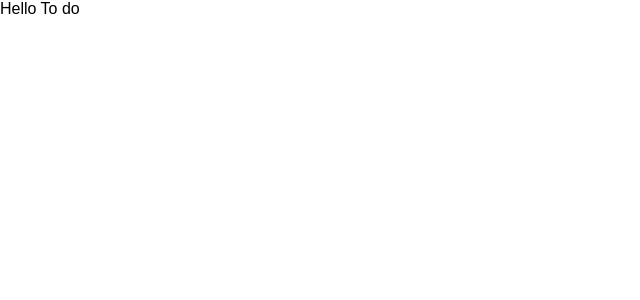
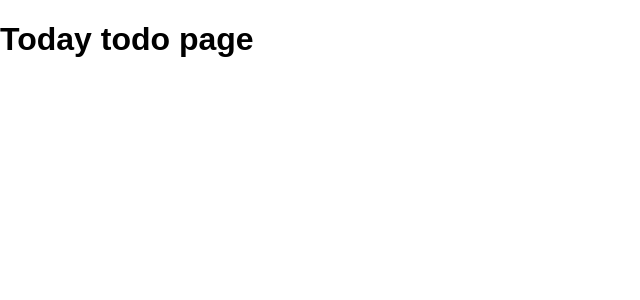
Before and after one commit to rizquadnan/react-simple-to-do, a React (Create React App) app: page /today in a window 1280 px wide. Shown: the top 300 px of the page, without its empty margins (0-640 px from the left). Built offline with nearby package versions, Linux system fonts and the light colour scheme.

Commit message:
add routing

```diff
--- a/package.json
+++ b/package.json
@@ -8,6 +8,7 @@
     "@testing-library/user-event": "^12.1.10",
     "react": "^17.0.2",
     "react-dom": "^17.0.2",
+    "react-router-dom": "^5.2.0",
     "react-scripts": "4.0.3"
   },
   "scripts": {
@@ -30,5 +31,6 @@
       "last 1 firefox version",
       "last 1 safari version"
     ]
-  }
+  },
+  "devDependencies": {}
 }
--- a/src/App.js
+++ b/src/App.js
@@ -1,6 +1,25 @@
+
+import { Route, Switch } from 'react-router-dom';
+
+import TodoListPage from './pages/TodoList';
+import AddTodoPage from './pages/AddTodo';
+import TodayTodos from './pages/TodayTodos';
+
 function App() {
   return (
-    <div>Hello To do</div>
+    <div>
+      <Switch>
+        <Route path='/' exact>
+          <TodoListPage />
+        </Route>
+        <Route path='/new-to-do'>
+          <AddTodoPage />
+        </Route>
+        <Route path='/today'>
+          <TodayTodos />
+        </Route>
+      </Switch>
+  </div>
   );
 }
 
--- a/src/index.css
+++ b/src/index.css
@@ -1,5 +1,6 @@
 html {
   box-sizing: border-box;
+  font-size: 100%;
 }
 
 *,
--- a/src/index.js
+++ b/src/index.js
@@ -1,9 +1,13 @@
 import React from 'react';
 import ReactDOM from 'react-dom';
+import { BrowserRouter } from 'react-router-dom';
+
 import './index.css';
 import App from './App';
 
 ReactDOM.render(
-    <App />,
+    <BrowserRouter>
+      <App />
+    </BrowserRouter>,
   document.getElementById('root')
 );
--- /dev/null
+++ b/src/pages/AddTodo.js
@@ -0,0 +1,5 @@
+function AddTodoPage () {
+  return <h1>Add todo page</h1>
+};
+
+export default AddTodoPage;
--- /dev/null
+++ b/src/pages/TodayTodos.js
@@ -0,0 +1,5 @@
+function TodayTodosPage () {
+  return <h1>Today todo page</h1>
+};
+
+export default TodayTodosPage;
--- /dev/null
+++ b/src/pages/TodoList.js
@@ -0,0 +1,5 @@
+function TodoListPage () {
+  return <h1>All todos page</h1>
+};
+
+export default TodoListPage;
```
Also changed, not shown: 1 other file (tests, documents, lock files or other folders).
